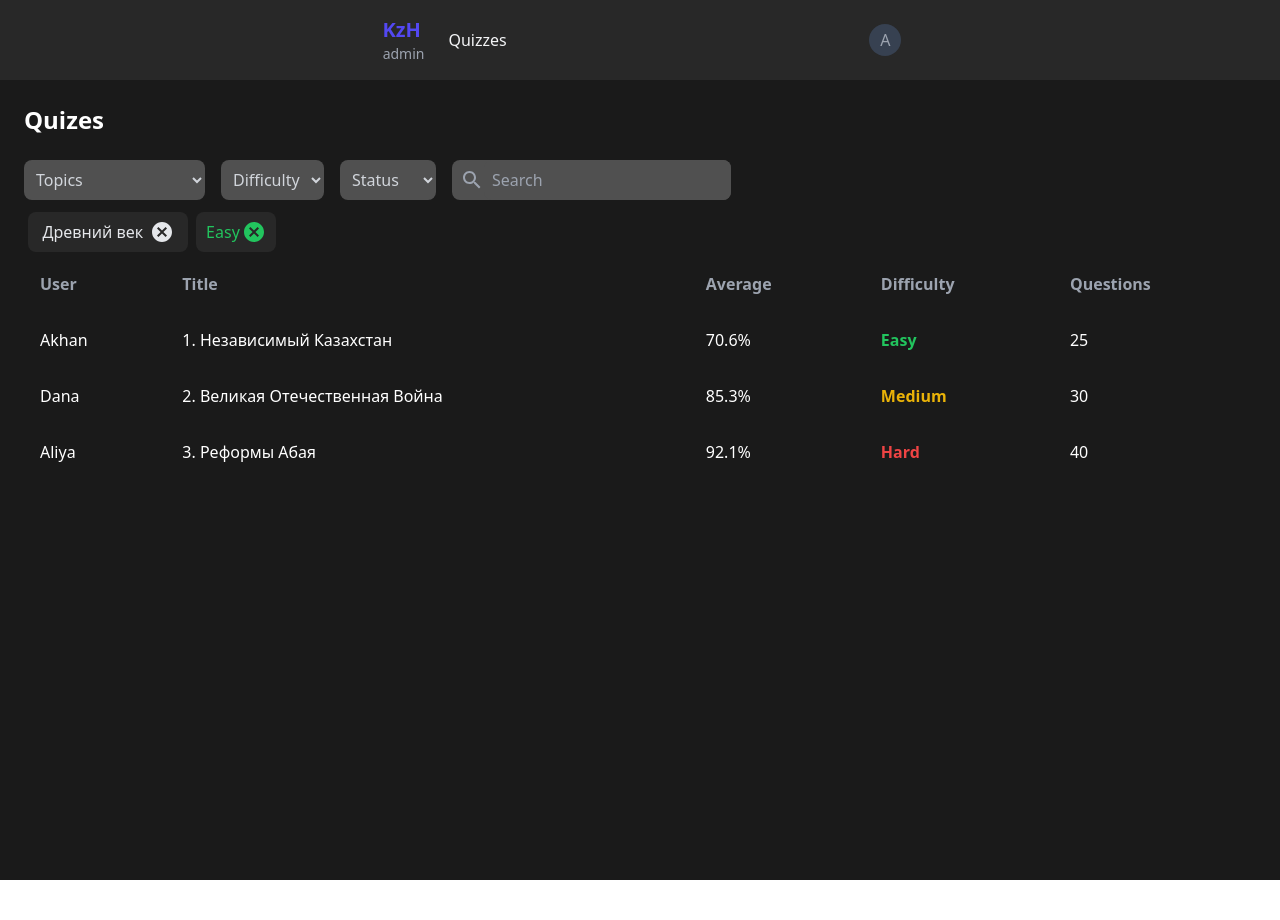
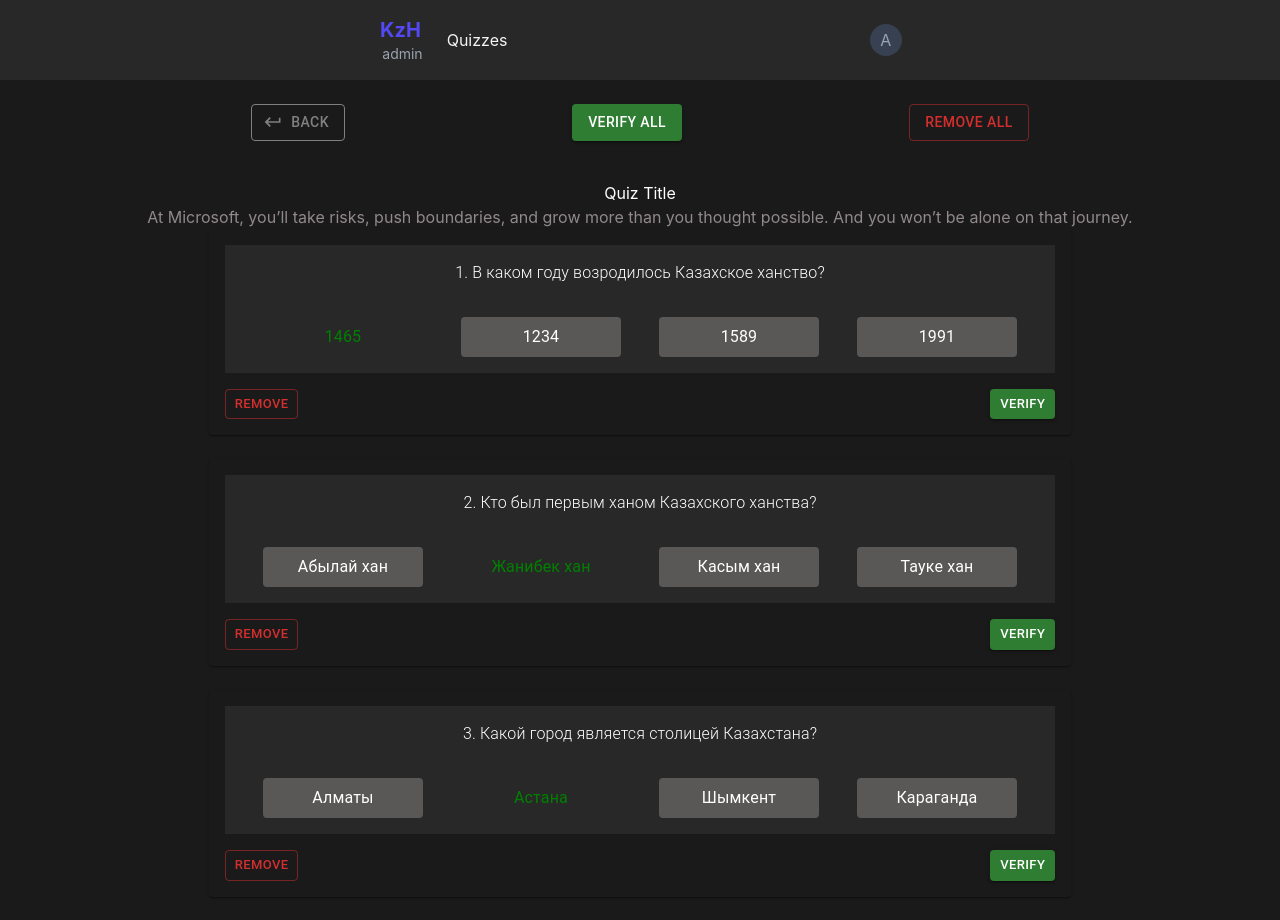
Before and after one commit to Dulatbay/kzh-admin-front, a React (Vite) app: page /DetailUserQuiz/1 in a window 1280 px wide. Before the commit the page ends 880 px from the top, so only its background shows below. Built offline with nearby package versions, Linux system fonts and the light colour scheme.

Commit message:
quizes details page added

```diff
--- a/src/App.tsx
+++ b/src/App.tsx
@@ -1,12 +1,16 @@
 import QuizesPage from "./pages/Quizes/QuizesPage.tsx";
+import {Route, Routes} from "react-router-dom";
+import QuizUserDetails from "./pages/QuizUserDetails/QuizUserDetails.tsx";
+import SigninPage from "./pages/SignIn/SigninPage.tsx";
 
 function App() {
 
     return (
-        <>
-            {/*<SigninPage/>*/}
-            <QuizesPage/>
-        </>
+            <Routes>
+                <Route path="/" element={<SigninPage />} />
+                <Route path="/quizes" element={<QuizesPage />} />
+                <Route path="/DetailUserQuiz/:id" element={<QuizUserDetails />} />
+            </Routes>
     )
 }
 
--- a/src/index.css
+++ b/src/index.css
@@ -1,9 +1,11 @@
 @tailwind base;
 @tailwind components;
 @tailwind utilities;
+@import url('https://fonts.googleapis.com/css2?family=Inter:ital,opsz,wght@0,14..32,100..900;1,14..32,100..900&display=swap');
 *{
    border: 0;
     padding: 0;
     box-sizing: border-box;
     scroll-behavior: smooth;
+    font-family: 'Inter', sans-serif;
 }
--- /dev/null
+++ b/src/pages/QuizUserDetails/QuizUserDetails.tsx
@@ -0,0 +1,132 @@
+import Nav from "../../components/Header/Nav.tsx";
+import KeyboardReturnIcon from '@mui/icons-material/KeyboardReturn';
+import {
+    Button,
+    Card,
+    CardContent,
+    Typography,
+    Stack,
+} from "@mui/material";
+import {Link} from "react-router-dom";
+
+const QuizUserDetails = () => {
+    const questions = [
+        {
+            id: 1,
+            question: "В каком году возродилось Казахское ханство?",
+            options: ["1465", "1234", "1589", "1991"],
+            correctAnswer: "1465",
+        },
+        {
+            id: 2,
+            question: "Кто был первым ханом Казахского ханства?",
+            options: ["Абылай хан", "Жанибек хан", "Касым хан", "Тауке хан"],
+            correctAnswer: "Жанибек хан",
+        },
+        {
+            id: 3,
+            question: "Какой город является столицей Казахстана?",
+            options: ["Алматы", "Астана", "Шымкент", "Караганда"],
+            correctAnswer: "Астана",
+        },
+    ];
+
+
+    return (
+        <>
+            <Nav/>
+
+            <section className="bg-bgColor text-white p-6 min-h-screen ">
+
+                <div className="flex justify-evenly">
+                    <Link to="/quizes">
+
+                    <Button variant="outlined" style={{color: "grey", border: "0.1px solid grey"}}
+                            startIcon={<KeyboardReturnIcon/>} scolor="error">Back</Button>
+                    </Link>
+                    <Button variant="contained" color="success">VERIFY ALL</Button>
+                    <Button variant="outlined" color="error">REMOVE ALL</Button>
+                </div>
+                <div className="text-center  mt-custom-40">
+                    <span>Quiz Title</span>
+                    <p className="text-innerFormTextColor">At Microsoft, you’ll take risks, push boundaries, and grow
+                        more than you thought possible. And you won’t be alone on that journey. </p>
+                </div>
+
+
+                <Stack spacing={3} width="70%" margin="0 auto">
+                    {questions.map((q) => (
+                        <Card key={q.id} sx={{p: 2, backgroundColor:'transparent',color: "white"}}>
+                            <CardContent sx={{backgroundColor: "#282828"}}>
+                                <Typography sx={{fontWeight: '300'}}
+                                            fontWeight="bold"
+                                            mb={4} textAlign="center"
+                                >
+                                    {q.id}. {q.question}
+                                </Typography>
+                                <Stack
+                                    direction="row"
+                                    spacing={2}
+                                    justifyContent="space-evenly"
+                                >
+                                    {q.options.map((option, idx) => (
+                                        <Typography
+                                            key={idx}
+                                            sx={{
+                                                p: 1,
+                                                borderRadius: "4px",
+
+
+                                                color:
+                                                    option === q.correctAnswer
+                                                        ? "green"
+                                                        : "white",
+                                                borderColor:
+                                                    option === q.correctAnswer
+                                                        ? "green"
+                                                        : "white",
+                                                cursor: "pointer",
+                                                transition: "0.3s",
+                                                backgroundColor:
+                                                    option === q.correctAnswer ? "transparent" : "#5A5757",
+                                                width: '20%', textAlign:'center'
+                                            }}
+                                        >
+                                            {option}
+                                        </Typography>
+                                    ))}
+                                </Stack>
+
+                            </CardContent>
+                            <Stack
+                                direction="row"
+                                spacing={2}
+                                justifyContent="space-between"
+                                mt={2}
+                            >
+                                <Button
+                                    variant="outlined"
+                                    color="error"
+                                    size="small"
+                                >
+                                    Remove
+                                </Button>
+                                <Button
+                                    variant="contained"
+                                    color="success"
+                                    size="small"
+                                >
+                                    Verify
+                                </Button>
+                            </Stack>
+                        </Card>
+                    ))}
+                </Stack>
+
+
+            </section>
+        </>
+    );
+};
+
+export default QuizUserDetails;
--- a/src/pages/Quizes/QuizesPage.tsx
+++ b/src/pages/Quizes/QuizesPage.tsx
@@ -1,19 +1,15 @@
+import { useNavigate } from "react-router-dom";
 import Nav from "../../components/Header/Nav.tsx";
-import SearchIcon from '@mui/icons-material/Search';
-import CancelIcon from '@mui/icons-material/Cancel';
+import SearchIcon from "@mui/icons-material/Search";
+import CancelIcon from "@mui/icons-material/Cancel";
 
 const QuizesPage = () => {
+    const navigate = useNavigate();
+
     const users = [
-        {id: 1, user: "Akhan", title: "1. Независимый Казахстан", average: "70.6%", difficulty: "Easy", questions: 25},
-        {
-            id: 2,
-            user: "Dana",
-            title: "2. Великая Отечественная Война",
-            average: "85.3%",
-            difficulty: "Medium",
-            questions: 30
-        },
-        {id: 3, user: "Aliya", title: "3. Реформы Абая", average: "92.1%", difficulty: "Hard", questions: 40},
+        { id: 1, user: "Akhan", title: "1. Независимый Казахстан", average: "70.6%", difficulty: "Easy", questions: 25 },
+        { id: 2, user: "Dana", title: "2. Великая Отечественная Война", average: "85.3%", difficulty: "Medium", questions: 30 },
+        { id: 3, user: "Aliya", title: "3. Реформы Абая", average: "92.1%", difficulty: "Hard", questions: 40 },
     ];
 
     const getDifficultyColor = (difficulty: string) => {
@@ -27,18 +23,20 @@ const QuizesPage = () => {
             default:
                 return "text-gray-500";
         }
-    }
+    };
+
+    const handleRowClick = (id: number) => {
+        navigate(`/DetailUserQuiz/${id}`);
+    };
+
     return (
         <>
-            <Nav/>
-
-
-            <section className="bg-bgColor text-white p-6 min-h-screen ">
+            <Nav />
+            <section className="bg-bgColor text-white p-6 min-h-screen">
                 <h1 className="text-2xl font-bold mb-6">Quizes</h1>
 
-                <div className=" flex justify-start items-center gap-4 ">
-
-
+                <div className="flex justify-between items-center gap-4">
+                    <div className="flex gap-4">
                         <select className="bg-innerFormColor text-gray-300 p-2 rounded-lg focus:outline-none w-54">
                             <option>Topics</option>
                             <option>Казахское ханство</option>
@@ -56,66 +54,64 @@ const QuizesPage = () => {
                             <option>Active</option>
                             <option>Inactive</option>
                         </select>
+                    </div>
 
-
-                    <div className=" flex items-center bg-innerFormColor rounded-lg">
-                        <SearchIcon className="text-gray-400 ml-2"/>
+                    <div className="flex items-center bg-innerFormColor rounded-lg w-72">
+                        <SearchIcon className="text-gray-400 ml-2" />
                         <input
                             type="text"
                             placeholder="Search"
-                            className="bg-innerFormColor text-gray-300 p-2 rounded-lg w-full  focus:outline-none"
+                            className="bg-innerFormColor text-gray-300 p-2 rounded-lg w-full focus:outline-none"
                         />
                     </div>
                 </div>
-                <div className="tags   mt-2 text-gray-200 p-1 rounded-lg flex gap-2 ">
-                    <a href="" className="flex gap-2 ">
 
-                        <div
-                            className=" rounded-lg  p-2 bg-formColor w-40 flex justify-evenly hover:bg-innerFormColor">Древний
-                            век <CancelIcon/></div>
-                        <div
-                            className=" rounded-lg  p-2 bg-formColor text-green-500 w-20 flex justify-evenly hover:bg-innerFormColor ">Easy <CancelIcon/>
+                <div className="tags mt-2 text-gray-200 p-1 rounded-lg flex gap-2">
+                    <div className="rounded-lg p-2 bg-formColor w-40 flex justify-evenly hover:bg-innerFormColor">
+                        <span>Древний век</span>
+                        <a href="#">
+                            <CancelIcon />
+                        </a>
                     </div>
+                    <div className="rounded-lg p-2 bg-formColor w-20 flex justify-evenly items-center hover:bg-innerFormColor">
+                        <span className="text-green-500">Easy</span>
+                        <a href="#">
+                            <CancelIcon />
                         </a>
+                    </div>
                 </div>
 
                 <div className="overflow-x-auto">
                     <table className="table-auto w-full text-left border-collapse">
-
                         <thead>
                         <tr className="border border-gray-300">
-                            <th className="p-4  text-gray-400">User</th>
+                            <th className="p-4 text-gray-400">User</th>
                             <th className="p-4 text-gray-400">Title</th>
                             <th className="p-4 text-gray-400">Average</th>
                             <th className="p-4 text-gray-400">Difficulty</th>
                             <th className="p-4 text-gray-400">Questions</th>
                         </tr>
                         </thead>
-
-
-
                         <tbody>
-
-                            {users.map((user, index) => (
-
-
-                                <tr key={index} className=" hover:bg-innerFormColor">
+                        {users.map((user) => (
+                            <tr
+                                key={user.id}
+                                className="hover:bg-innerFormColor cursor-pointer"
+                                onClick={() => handleRowClick(user.id)}
+                            >
                                 <td className="p-4">{user.user}</td>
                                 <td className="p-4">{user.title}</td>
-                                    <td className="p-4  ">{user.average}</td>
+                                <td className="p-4">{user.average}</td>
                                 <td className={`p-4 font-bold ${getDifficultyColor(user.difficulty)}`}>{user.difficulty}</td>
                                 <td className="p-4">{user.questions}</td>
                             </tr>
-
                         ))}
                         </tbody>
                     </table>
                 </div>
+            </section>
+        </>
+    );
+};
 
-            </section>
-
-        </>
-    )
-        ;
-};
 export default QuizesPage;
--- a/src/pages/SignIn/SigninPage.tsx
+++ b/src/pages/SignIn/SigninPage.tsx
@@ -1,3 +1,4 @@
+import {Link} from "react-router-dom";
 
 const SigninPage = () => {
     return (
@@ -25,12 +26,15 @@ const SigninPage = () => {
                             className="w-full px-4 py-2 bg-innerFormColor text-gray-300 placeholder-innerFormTextColor rounded-md focus:outline-none focus:ring-2 focus:ring-blue-500"
                         />
                     </div>
+                    <Link to="/quizes">
+
                         <button
                             type="submit"
                             className="w-full bg-primaryTextColor text-white py-2 rounded-md hover:bg-blue-700 transition duration-300"
                         >
                             LOGIN
                         </button>
+                    </Link>
                 </form>
             </div>
         </div>
--- a/tailwind.config.js
+++ b/tailwind.config.js
@@ -13,11 +13,15 @@ export default {
                 innerFormColor: "#505050" ,
                 innerFormTextColor: "#91898C",
                 primaryTextColor: "#5348F2",
+                verifyButton:"#2CBB5D"
 
             },
             fontFamily: {
                 custom: ['"Poppins"', 'sans-serif'],
 
+            },
+            margin:{
+                'custom-40':'40px'
             }
 
         },
```
Lines whose indentation alone changed are shown as unchanged.
